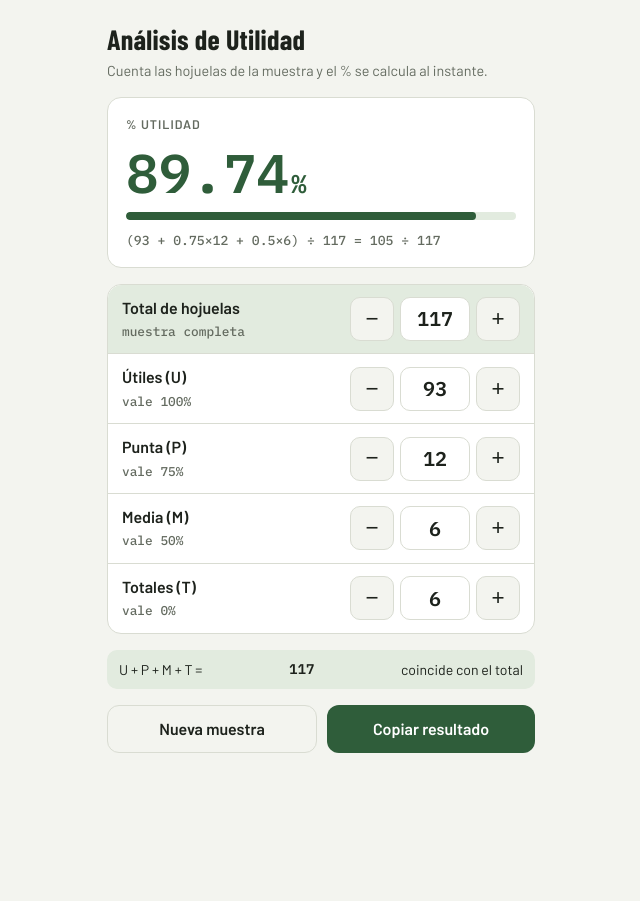
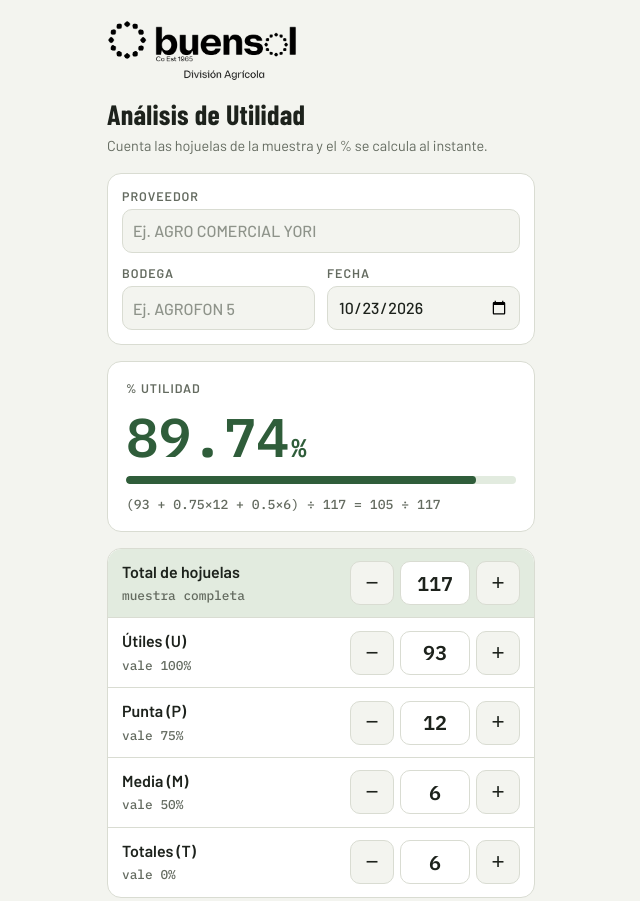
Before and after one commit to JorgeCuevasGastelum/AnalisisUtilidad, a plain HTML site: page index.html in a window 1280 px wide. Shown: the top 901 px of the page, without its empty margins (319-959 px from the left). Before the commit the page ends 800 px from the top, so only its background shows below. Drawn offline with nearby package versions, Linux system fonts and the light colour scheme.

Commit message:
iconos y provedores

```diff
--- a/index.html
+++ b/index.html
@@ -6,6 +6,9 @@
 <meta name="theme-color" content="#2f5d3a">
 <meta name="apple-mobile-web-app-capable" content="yes">
 <meta name="apple-mobile-web-app-title" content="Utilidad">
+<link rel="icon" type="image/png" href="favicon.png">
+<link rel="apple-touch-icon" href="apple-touch-icon.png">
+<link rel="manifest" href="manifest.webmanifest">
 <style>
 :root { color-scheme: light; padding-top: env(safe-area-inset-top, 0px); padding-bottom: env(safe-area-inset-bottom, 0px); }
 body { margin: 0; }
@@ -28,6 +31,7 @@ body { margin: 0; }
   --warn: #9a5b00;
   --warn-soft: #fbefd9;
   --bad: #a63a2a;
+  --logo-filter: none;
   --font-display: "Barlow Condensed", "Arial Narrow", sans-serif;
   --font-body: "Barlow", system-ui, -apple-system, "Segoe UI", sans-serif;
   --font-num: "IBM Plex Mono", ui-monospace, "SF Mono", Menlo, monospace;
@@ -36,12 +40,14 @@ body { margin: 0; }
   :root:not([data-theme="light"]) {
     --bg: #141713; --surface: #1d211b; --fg: #e8ebe3; --muted: #9aa294; --line: #31372e;
     --accent: #8cc49a; --accent-soft: #233026; --warn: #e6b45c; --warn-soft: #33291a; --bad: #e8826f;
+    --logo-filter: invert(1);
     color-scheme: dark;
   }
 }
 :root[data-theme="dark"] {
   --bg: #141713; --surface: #1d211b; --fg: #e8ebe3; --muted: #9aa294; --line: #31372e;
   --accent: #8cc49a; --accent-soft: #233026; --warn: #e6b45c; --warn-soft: #33291a; --bad: #e8826f;
+  --logo-filter: invert(1);
   color-scheme: dark;
 }
 
@@ -65,6 +71,14 @@ body {
   gap: 16px;
 }
 
+header .logo {
+  display: block;
+  width: 190px;
+  max-width: 60%;
+  height: auto;
+  margin-bottom: 14px;
+  filter: var(--logo-filter);
+}
 header h1 {
   font-family: var(--font-display);
   font-weight: 700;
@@ -184,6 +198,40 @@ button:focus-visible, input:focus-visible {
   outline-offset: 2px;
 }
 
+/* Datos de la muestra */
+.info {
+  background: var(--surface);
+  border: 1px solid var(--line);
+  border-radius: 14px;
+  padding: 14px;
+  display: grid;
+  grid-template-columns: 1fr 1fr;
+  gap: 12px;
+}
+.info .full { grid-column: 1 / -1; }
+.info .field { display: flex; flex-direction: column; gap: 4px; min-width: 0; }
+.info label {
+  font-size: 0.78rem;
+  text-transform: uppercase;
+  letter-spacing: 0.08em;
+  color: var(--muted);
+  font-weight: 600;
+}
+.info input {
+  width: 100%;
+  min-width: 0;
+  height: 44px;
+  font: inherit;
+  font-weight: 500;
+  border: 1px solid var(--line);
+  border-radius: 10px;
+  background: var(--bg);
+  color: var(--fg);
+  padding: 0 10px;
+}
+.info input[type="text"] { text-transform: uppercase; }
+.info input::placeholder { color: var(--muted); opacity: 0.7; text-transform: none; }
+
 /* Verificación de suma */
 .check {
   font-size: 0.88rem;
@@ -231,9 +279,25 @@ button:focus-visible, input:focus-visible {
 
 <div class="wrap">
   <header>
+    <img class="logo" src="logo.png" alt="Buensol División Agrícola" width="1137" height="366">
     <h1>Análisis de Utilidad</h1>
     <p>Cuenta las hojuelas de la muestra y el % se calcula al instante.</p>
   </header>
+
+  <section class="info" aria-label="Datos de la muestra">
+    <div class="field full">
+      <label for="proveedor">Proveedor</label>
+      <input id="proveedor" type="text" autocapitalize="characters" autocomplete="off" placeholder="Ej. AGRO COMERCIAL YORI">
+    </div>
+    <div class="field">
+      <label for="bodega">Bodega</label>
+      <input id="bodega" type="text" autocapitalize="characters" autocomplete="off" placeholder="Ej. AGROFON 5">
+    </div>
+    <div class="field">
+      <label for="fecha">Fecha</label>
+      <input id="fecha" type="date">
+    </div>
+  </section>
 
   <section class="result" aria-live="polite">
     <div class="label">% Utilidad</div>
@@ -276,8 +340,11 @@ button:focus-visible, input:focus-visible {
 <script>
 (function () {
   var ids = ["total", "u", "p", "m", "t"];
+  // La fecha no se guarda: siempre arranca en el día actual
+  var infoIds = ["proveedor", "bodega"];
   var el = {};
-  ids.forEach(function (id) { el[id] = document.getElementById(id); });
+  ids.concat(infoIds, ["fecha"]).forEach(function (id) { el[id] = document.getElementById(id); });
+  var fechaManual = false;
   var pctEl = document.getElementById("pct");
   var bar = document.getElementById("bar");
   var formula = document.getElementById("formula");
@@ -298,6 +365,17 @@ button:focus-visible, input:focus-visible {
 
   function fmt(n) { return (Math.round(n * 100) / 100).toFixed(2); }
   function trim(n) { return String(Math.round(n * 100) / 100); }
+
+  function pad(n) { return (n < 10 ? "0" : "") + n; }
+  function today() {
+    var d = new Date();
+    return d.getFullYear() + "-" + pad(d.getMonth() + 1) + "-" + pad(d.getDate());
+  }
+  // "2026-08-08" -> "08/08/2026"
+  function fechaTexto(v) {
+    var m = /^(\d{4})-(\d{2})-(\d{2})$/.exec(v || "");
+    return m ? m[3] + "/" + m[2] + "/" + m[1] : "";
+  }
 
   var lastPct = null;
 
@@ -340,7 +418,7 @@ button:focus-visible, input:focus-visible {
   function save() {
     try {
       var data = {};
-      ids.forEach(function (id) { data[id] = el[id].value; });
+      ids.concat(infoIds).forEach(function (id) { data[id] = el[id].value; });
       localStorage.setItem(KEY, JSON.stringify(data));
     } catch (e) {}
   }
@@ -348,13 +426,20 @@ button:focus-visible, input:focus-visible {
   function load() {
     try {
       var data = JSON.parse(localStorage.getItem(KEY) || "null");
-      if (data) ids.forEach(function (id) { if (data[id] != null) el[id].value = data[id]; });
+      if (data) ids.concat(infoIds).forEach(function (id) { if (data[id] != null) el[id].value = data[id]; });
     } catch (e) {}
+    el.fecha.value = today();
   }
 
   function update() { render(); save(); }
 
   ids.forEach(function (id) { el[id].addEventListener("input", update); });
+  infoIds.forEach(function (id) { el[id].addEventListener("input", save); });
+  el.fecha.addEventListener("input", function () { fechaManual = el.fecha.value !== today(); });
+  // Si la app se queda abierta en el teléfono y pasa la medianoche, avanza la fecha sola
+  document.addEventListener("visibilitychange", function () {
+    if (document.visibilityState === "visible" && !fechaManual) el.fecha.value = today();
+  });
   ids.forEach(function (id) {
     el[id].addEventListener("focus", function () { this.select(); });
   });
@@ -373,7 +458,7 @@ button:focus-visible, input:focus-visible {
   resetBtn.addEventListener("click", function () {
     if (!resetBtn.classList.contains("confirm")) {
       resetBtn.classList.add("confirm");
-      resetBtn.textContent = "¿Borrar todo? Toca otra vez";
+      resetBtn.textContent = "¿Borrar conteo? Toca otra vez";
       resetTimer = setTimeout(function () {
         resetBtn.classList.remove("confirm");
         resetBtn.textContent = "Nueva muestra";
@@ -383,13 +468,22 @@ button:focus-visible, input:focus-visible {
     clearTimeout(resetTimer);
     resetBtn.classList.remove("confirm");
     resetBtn.textContent = "Nueva muestra";
+    // Proveedor y bodega se quedan: normalmente se analizan varias muestras del mismo lote
     ids.forEach(function (id) { el[id].value = 0; });
+    el.fecha.value = today();
+    fechaManual = false;
     update();
   });
 
   var copyBtn = document.getElementById("copy");
   copyBtn.addEventListener("click", function () {
-    var text = "Total: " + num("total") + "\nÚtiles (U): " + num("u") + "\nPunta (P): " + num("p") +
+    var info = [
+      ["Proveedor", el.proveedor.value.trim().toUpperCase()],
+      ["Bodega", el.bodega.value.trim().toUpperCase()],
+      ["Fecha", fechaTexto(el.fecha.value)]
+    ].filter(function (r) { return r[1]; }).map(function (r) { return r[0] + ": " + r[1]; });
+    var text = (info.length ? info.join("\n") + "\n\n" : "") +
+      "Total de hojuelas: " + num("total") + "\nÚtiles (U): " + num("u") + "\nPunta (P): " + num("p") +
       "\nMedia (M): " + num("m") + "\nTotales (T): " + num("t") +
       "\n% Utilidad: " + (lastPct === null ? "—" : fmt(lastPct) + "%");
     function done(msg) {
```
Also changed, not shown: apple-touch-icon.png (added), favicon.png (added), icon-192.png (added), icon-512.png (added), logo.png (added), manifest.webmanifest (added).
